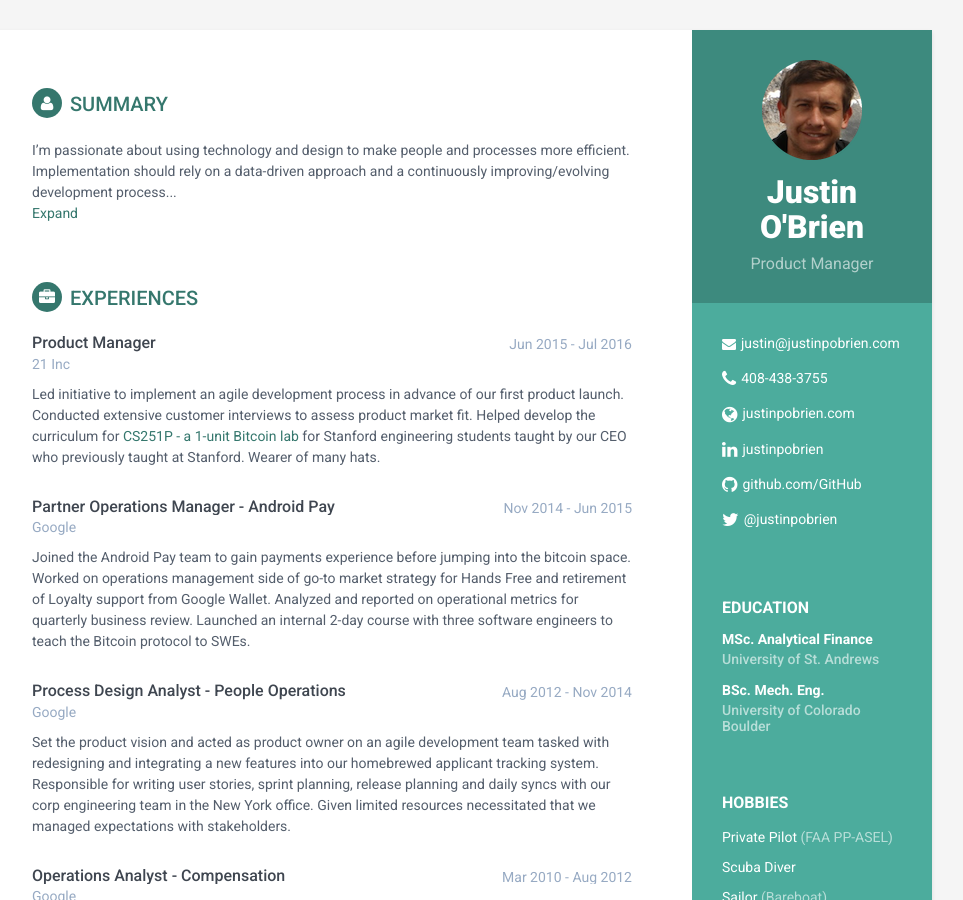
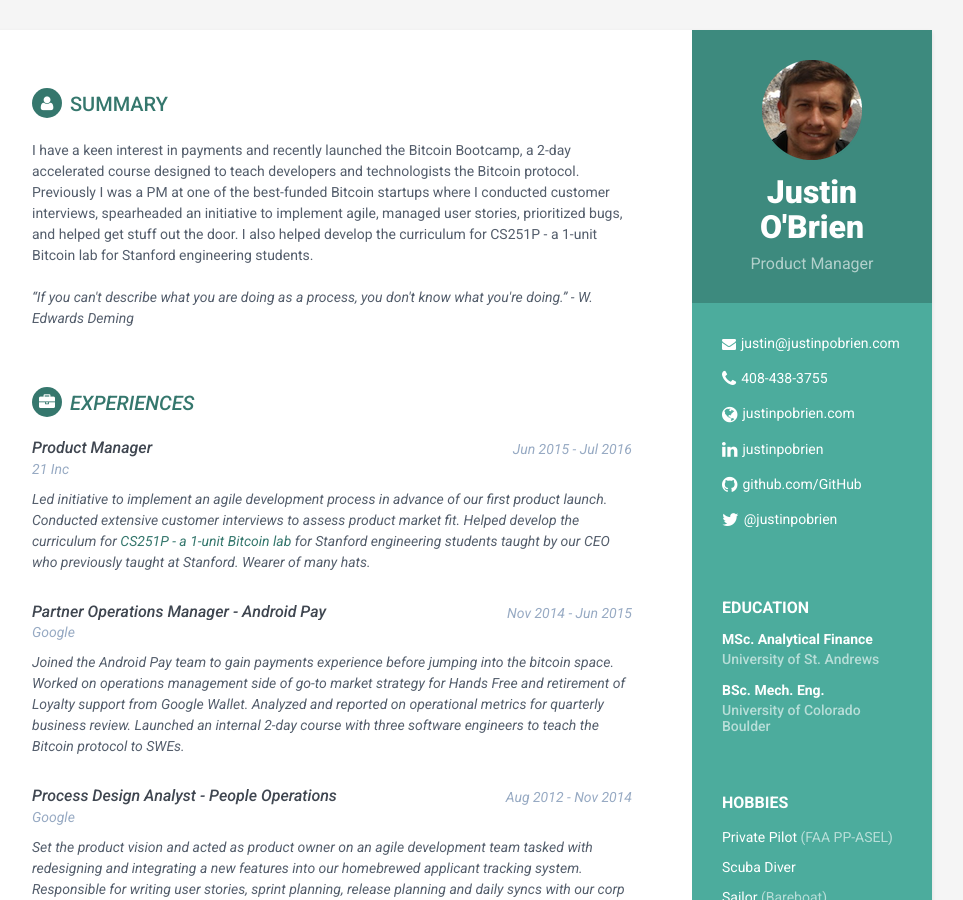
Before and after one commit to justinpobrien/justinpobrien.github.io, a Jekyll site: the page built from index.html, in a window 1280 px wide and 900 px high. Shown: the whole window, without its empty margins (188-1151 px from the left). Built offline with Jekyll 4.4.1, drawn with Linux system fonts in a browser that asks for light colours; comment, search, counter and statistics services are not loaded.

Commit message:
Update summary

```diff
--- a/_includes/carrier-profile.html
+++ b/_includes/carrier-profile.html
@@ -1,8 +1,10 @@
 <section class="section summary-section">
 <h2 class="section-title"><i class="fa fa-user"></i>Summary</h2>
 <div class="summary">
-    <p><span>I’m passionate about using technology and design to make people and processes more efficient. Implementation should rely on a data-driven approach and a continuously improving/evolving development process... </span><br />
-    <span><a href="#">Expand</a></span>
+    <p>
+      I have a keen interest in payments and recently launched the Bitcoin Bootcamp, a 2-day accelerated course designed to teach developers and technologists the Bitcoin protocol. Previously I was a PM at one of the best-funded Bitcoin startups where I conducted customer interviews, spearheaded an initiative to implement agile, managed user stories, prioritized bugs, and helped get stuff out the door.  I also helped develop the curriculum for CS251P - a 1-unit Bitcoin lab for Stanford engineering students.
+      <br /><br />
+      <i>“If you can't describe what you are doing as a process, you don't know what you're doing.”<i> - W. Edwards Deming
     </p>
 </div><!--//summary-->
 </section><!--//section-->
```
